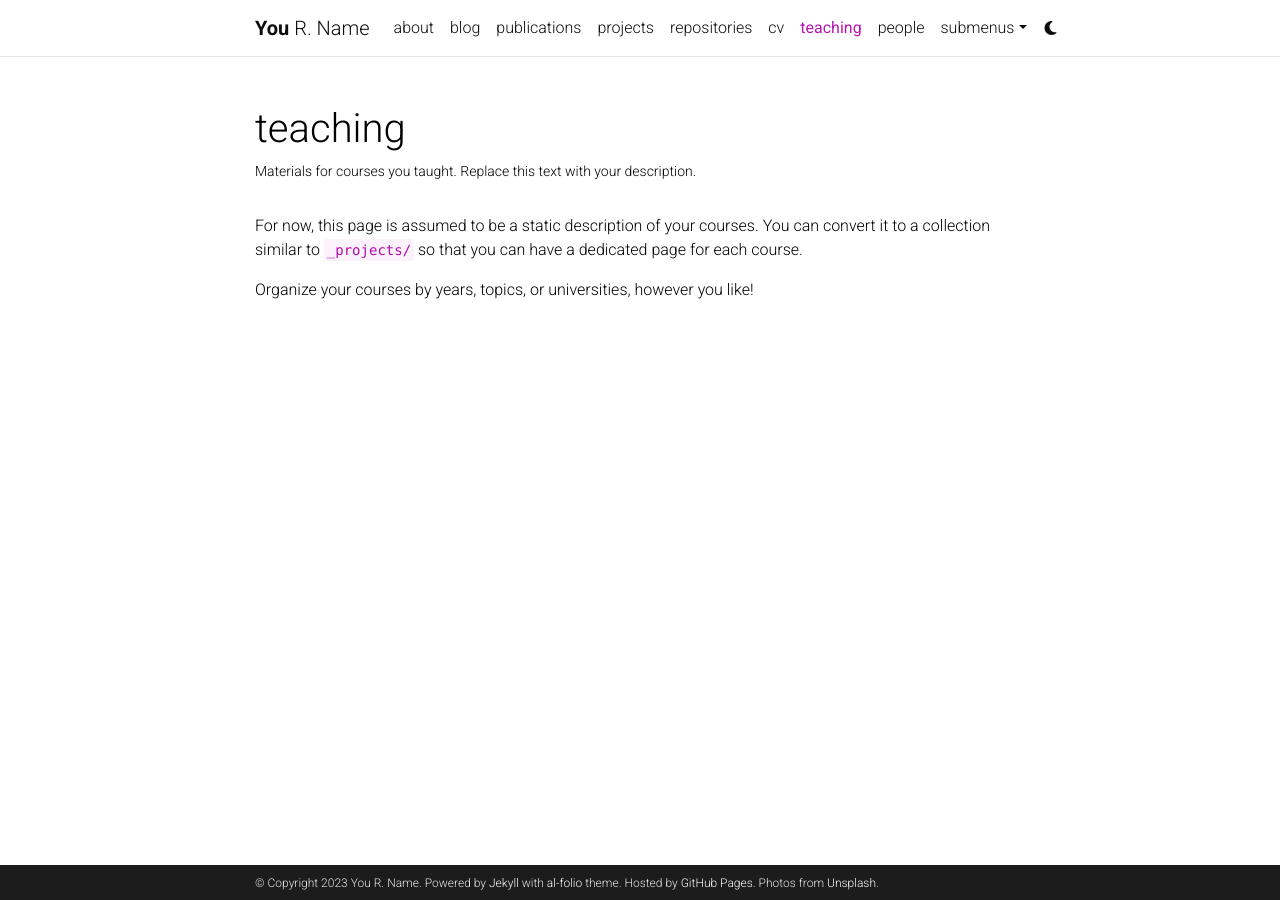
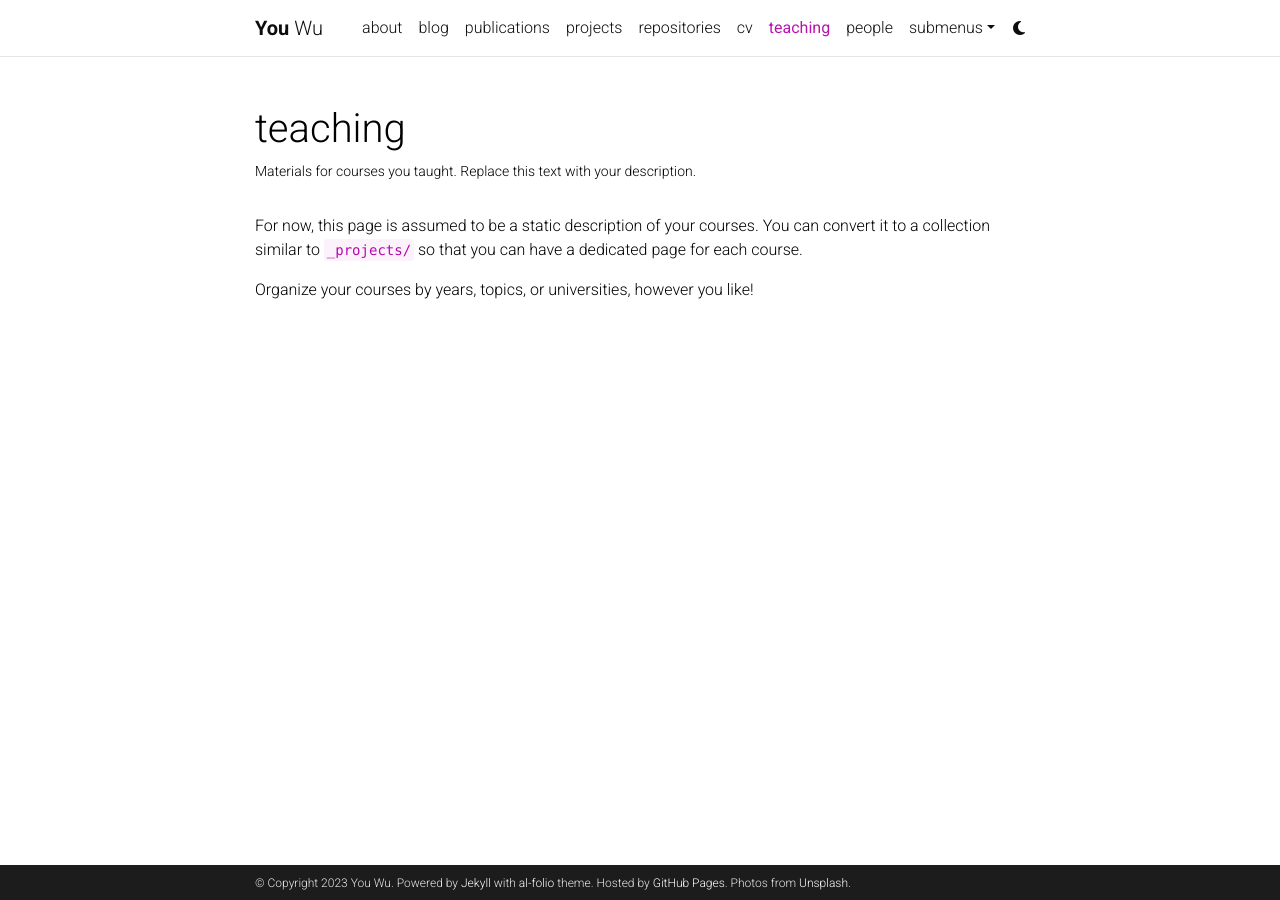
Before and after one commit to youwuyou/youwuyou.github.io, a Jekyll site: the page built from _pages/teaching.md, in a window 1280 px wide. Built offline with Jekyll 4.4.1, drawn with Linux system fonts in a browser that asks for light colours; comment, search, counter and statistics services are not loaded; a style sheet for code colours, icons or effects is not loaded.

Commit message:
Initial commit

```diff
--- a/_config.yml
+++ b/_config.yml
@@ -4,8 +4,7 @@
 
 title: blank # the website title (if blank, full name will be used instead)
 first_name: You
-middle_name: R.
-last_name: Name
+last_name: Wu
 email: you@example.com
 description: > # the ">" symbol means to ignore newlines until "footer_text:"
   A simple, whitespace theme for academics. Based on [*folio](https://github.com/bogoli/-folio) design.
@@ -18,8 +17,8 @@
 lang: en # the language of your site (for example: en, fr, cn, ru, etc.)
 icon: ⚛️  # the emoji used as the favicon (alternatively, provide image name in /assets/img/)
 
-url: https://alshedivat.github.io # the base hostname & protocol for your site
-baseurl: /al-folio # the subpath of your site, e.g. /blog/
+url: https://youwuyou.github.io # the base hostname & protocol for your site
+baseurl:  # the subpath of your site, e.g. /blog/
 last_updated: false # set to true if you want to display last updated in the footer
 impressum_path:  # set to path to include impressum link in the footer, use the same path as permalink in a page, helps to conform with EU GDPR
 
```
